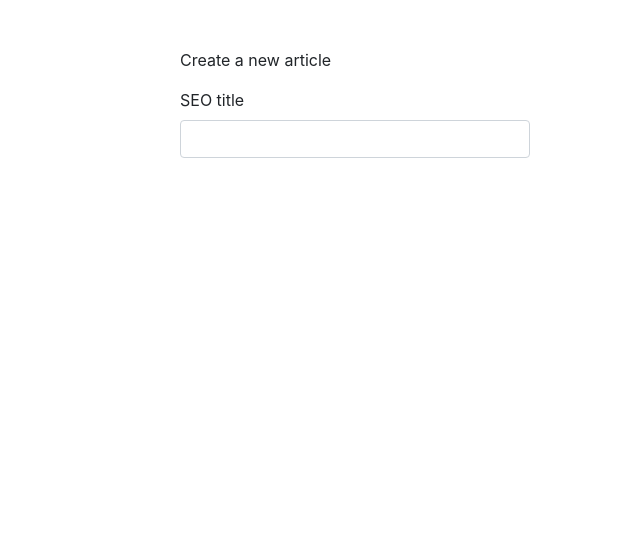
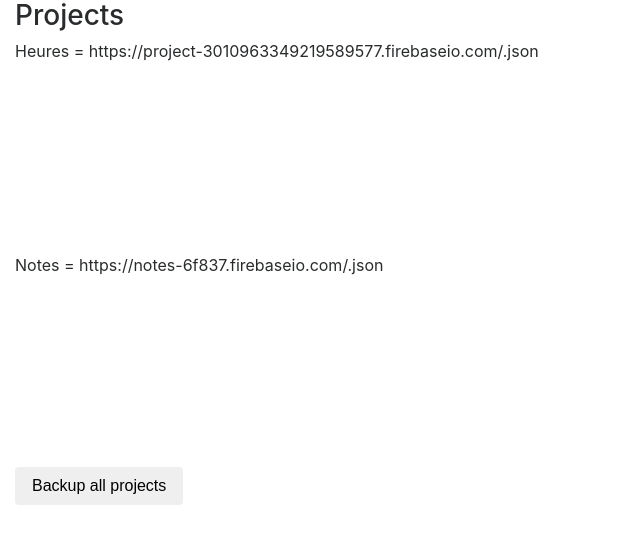
Before and after one commit to palevasseur/firebase-manager, a React app: page / in a window 1280 px wide. Shown: the whole page, without its empty margins (0-640 px from the left). Built offline with nearby package versions, Linux system fonts and the light colour scheme.

Commit message:
fetch projects data with axios

```diff
--- a/package.json
+++ b/package.json
@@ -11,6 +11,7 @@
   "author": "",
   "license": "ISC",
   "devDependencies": {
+    "axios": "^0.17.1",
     "babel-core": "^6.26.0",
     "babel-loader": "^7.1.2",
     "babel-preset-env": "^1.6.1",
@@ -22,5 +23,6 @@
     "react-dom": "^16.2.0",
     "webpack": "^3.10.0",
     "webpack-dev-server": "^2.9.7"
-  }
+  },
+  "dependencies": {}
 }
--- a/src/index.html
+++ b/src/index.html
@@ -2,17 +2,12 @@
 <html lang="en">
 <head>
     <meta charset="UTF-8">
-    <link rel="stylesheet" href="https://maxcdn.bootstrapcdn.com/bootstrap/4.0.0-beta.2/css/bootstrap.min.css" >
+    <link rel="stylesheet" href="https://maxcdn.bootstrapcdn.com/bootstrap/4.0.0-beta.3/css/bootstrap.min.css" integrity="sha384-Zug+QiDoJOrZ5t4lssLdxGhVrurbmBWopoEl+M6BdEfwnCJZtKxi1KgxUyJq13dy" crossorigin="anonymous">
     <title>How to set up React, Webpack, and Babel</title>
 </head>
 <body>
-<div class="container">
-    <div class="row mt-5">
-        <div class="col-md-4 offset-md-1">
-            <p>Create a new article</p>
-            <div id="create-article-form"></div>
-        </div>
+    <div class="container-fluid">
+        <div id="firebase-backup"></div>
     </div>
-</div>
 </body>
 </html>
--- /dev/null
+++ b/src/js/FirebaseBackup.js
@@ -0,0 +1,65 @@
+import React, { Component } from "react";
+import ReactDOM from "react-dom";
+import axios from "axios"
+
+const httpDataHeures = 'https://project-3010963349219589577.firebaseio.com/.json';
+const httpDataNotes = 'https://notes-6f837.firebaseio.com/.json';
+
+class FirebaseBackup extends Component {
+
+  constructor() {
+    super();
+
+    this.state = {
+      dataHeures: '',
+      dataNotes: ''
+    };
+
+    this.handleBackup = this.handleBackup.bind(this);
+  }
+
+  handleBackup(e) {
+    const self = this;
+
+    axios.get(httpDataHeures)
+      .then(function (response) {
+        self.setState({
+          dataHeures: JSON.stringify(response.data, null, 2)
+        });
+      })
+      .catch(function (error) {
+      self.setState({
+        dataNotes: JSON.stringify(error.response.data)
+      });
+    });
+
+    axios.get(httpDataNotes)
+      .then(function (response) {
+        self.setState({
+          dataNotes: JSON.stringify(response.data, null, 2)
+        });
+      })
+      .catch(function (error) {
+        self.setState({
+          dataNotes: JSON.stringify(error.response.data)
+        });
+      });
+  }
+
+  render() {
+    return (
+      <div>
+        <h3>Projects</h3>
+        <div>Heures = {httpDataHeures}</div>
+        <pre style={{height:'150px', overflowY: 'auto'}}>{this.state.dataHeures}</pre>
+        <br/>
+        <div>Notes = {httpDataNotes}</div>
+        <pre style={{height:'150px', overflowY: 'auto'}}>{this.state.dataNotes}</pre>
+        <br/>
+        <button type="button" className="btn btn-outline-dark" onClick={this.handleBackup}>Backup all projects</button>
+      </div>
+    );
+  }
+}
+
+export default FirebaseBackup;
--- a/src/js/app.js
+++ b/src/js/app.js
@@ -1,6 +1,6 @@
 import React from "react";
 import ReactDOM from "react-dom";
-import FormContainer from "./components/container/FormContainer";
+import FirebaseBackup from "./FirebaseBackup";
 
-const wrapper = document.getElementById("create-article-form");
-wrapper ? ReactDOM.render(<FormContainer />, wrapper) : false;
+const wrapper = document.getElementById("firebase-backup");
+wrapper ? ReactDOM.render(<FirebaseBackup />, wrapper) : false;
--- a/src/js/components/container/FormContainer.js
+++ /dev/null
@@ -1,35 +0,0 @@
-import React, { Component } from "react";
-import ReactDOM from "react-dom";
-import Input from "../presentational/Input";
-
-class FormContainer extends Component {
-  constructor() {
-    super();
-    this.state = {
-      seo_title: ""
-    };
-    this.handleChange = this.handleChange.bind(this);
-  }
-
-  handleChange(event) {
-    this.setState({ [event.target.id]: event.target.value });
-  }
-
-  render() {
-    const { seo_title } = this.state;
-    return (
-      <form id="article-form">
-        <Input
-          text="SEO title"
-          label="seo_title"
-          type="text"
-          id="seo_title"
-          value={seo_title}
-          handleChange={this.handleChange}
-        />
-      </form>
-    );
-  }
-}
-
-export default FormContainer;
--- a/src/js/components/presentational/Input.js
+++ /dev/null
@@ -1,27 +0,0 @@
-import React from "react";
-import PropTypes from "prop-types";
-
-const Input = ({ label, text, type, id, value, handleChange }) => (
-  <div className="form-group">
-    <label htmlFor={label}>{text}</label>
-    <input
-      type={type}
-      className="form-control"
-      id={id}
-      value={value}
-      onChange={handleChange}
-      required
-    />
-  </div>
-);
-
-Input.propTypes = {
-  label: PropTypes.string.isRequired,
-  text: PropTypes.string.isRequired,
-  type: PropTypes.string.isRequired,
-  id: PropTypes.string.isRequired,
-  value: PropTypes.string.isRequired,
-  handleChange: PropTypes.func.isRequired
-};
-
-export default Input;
```
Also changed, not shown: README.md, 1 other file.
